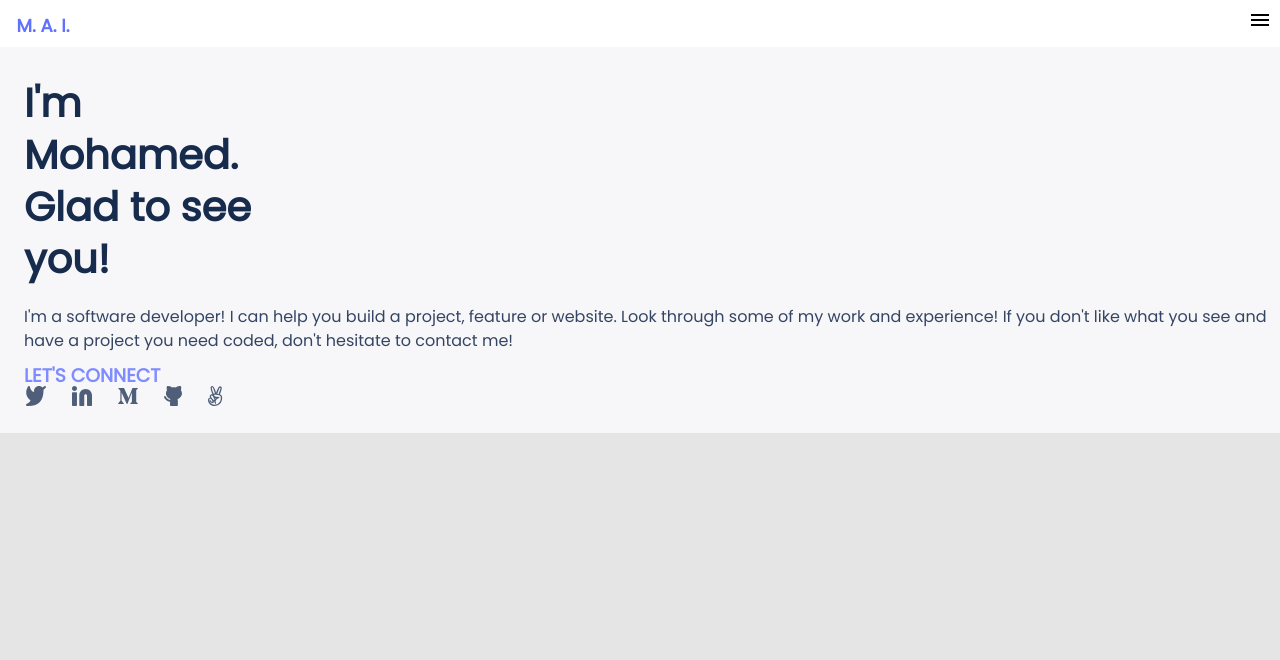
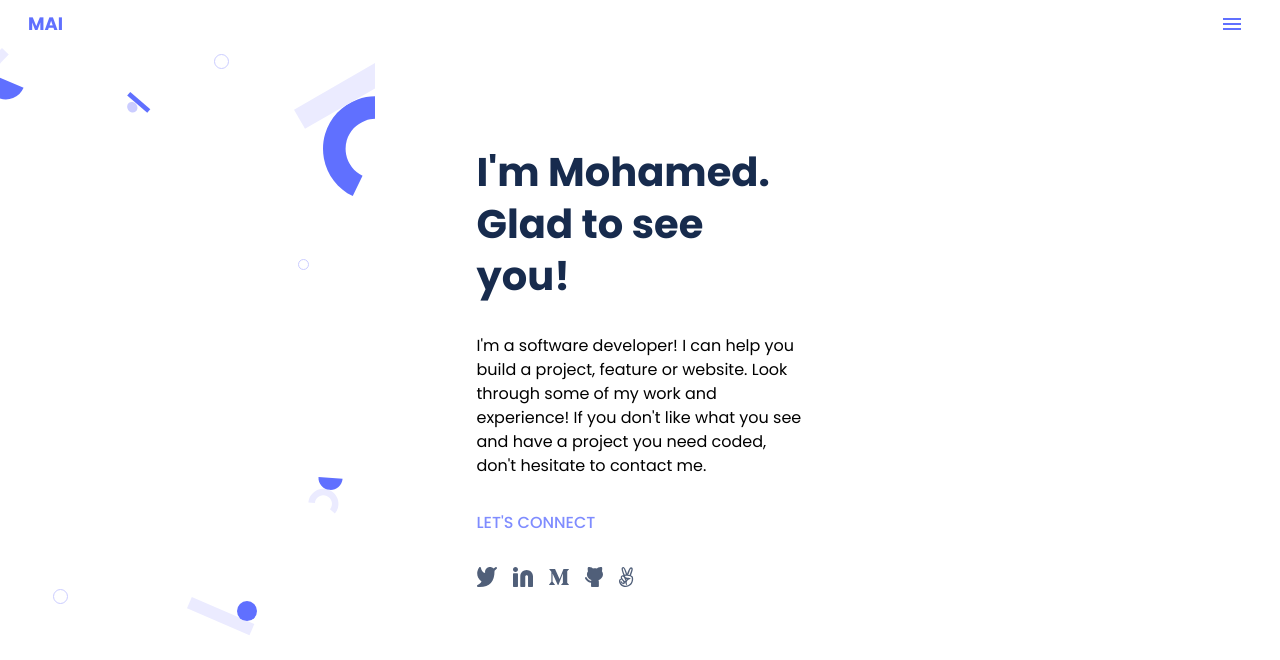
Before and after one commit to katarighe/my-portfolio, a plain HTML site: page index.html in a window 1280 px wide. Drawn offline with nearby package versions, Linux system fonts and the light colour scheme.

Commit message:
make final changes for part 1

```diff
--- a/index.html
+++ b/index.html
@@ -5,56 +5,41 @@
     <meta http-equiv="X-UA-Compatible" content="IE=edge">
     <meta name="viewport" content="width=device-width, initial-scale=1.0">
     <link rel="stylesheet" href="style.css">
-    <link rel="stylesheet" href="https://fonts.googleapis.com/css2?family=Material+Symbols+Outlined:opsz,wght,FILL,GRAD@20..48,100..700,0..1,-50..200" />
-    <link href='https://fonts.googleapis.com/css?family=Poppins' rel='stylesheet'>
-
-    <div class="mobile-img" ></div>
+    <link href="https://fonts.googleapis.com/css?family=Poppins" rel="stylesheet"/>
+    <link rel="stylesheet" href="https://fonts.googleapis.com/css2?family=Material+Symbols+Outlined:opsz,wght,FILL,GRAD@20..48,100..700,0..1,-50..200"/>
 
     <title>Mohamed Aden Ighe: My personal portfolio</title>
 </head>
 <body>
     <section id="header">
         <div class ="logo-placeholder">
-            <p class="logo">M. A. I.</p>
+            <p class="logo">MAI</p>
         </div>
-
         <div class="menu">
-            <span class="material-symbols-outlined"> Menu </span>
+            <span class="material-symbols-outlined">Menu</span>
         </div>
     </section>
-
-    <section id="headline">
-        <h1 class="title">
-            I'm Mohamed.
-        </br>
-            Glad to see you!
-        </h1>
-        <p class="description">
-        I'm a software developer! I can help you build a project,
-        feature or website. Look through some of my work and experience!
-        If you don't like what you see and have a project you
-        need coded, don't hesitate to contact me!
-        </p>
-    </section>
-
-    <h3 class="connect-us">Let's Connect</h3>
-    <ul class="icons_ul ul flex">
-        <li class="icons_li">
-            <a href="" .class="social-media"><img src="images/twitter.svg" alt="Twitter icon"/></a>
-        </li>
-        <li class="icons_li">
-            <a href="" .class="social-media"><img src="images/linkedin.svg" alt="LinkedIn icon"/></a>
-        </li>
-        <li class="icons_li">
-            <a href="" .class="social-media"><img src="images/m.svg" alt="M icon"/></a>
-        </li>
-        <li class="icons_li">
-            <a href="" .class="social-media"><img src="images/github.svg" alt="Github icon"/></a>
-        </li>
-        <li class="icons_li">
-            <a href="" .class="social-media"><img src="images/hand.svg" alt="Hand icon"/></a>
-        </li>
-    </ul>
-
-</body>
+    <section id="headline1">
+        <div class="headline">
+        <div>
+            <br> <br>
+        <h1>I'm Mohamed. Glad to see you!</h1>
+    </div>
+    <div>
+      <p>I'm a software developer! I can help you build a project,
+      feature or website. Look through some of my work and
+      experience! If you don't like what you see and have a project
+      you need coded, don't hesitate to contact me.</p>
+    </div>
+    <div class="connect">Let's Connect</div>
+    <div class="social-icons">
+      <img src="./images/twitter.svg" alt="Twitter" />
+      <img src="./images/linkedin.svg" alt="LinkedIn" />
+      <img src="./images/m.svg" alt="Madam" />
+      <img src="./images/github.svg" alt="Github" />
+      <img src="./images/hand.svg" alt="Hand" />
+       </div>
+    </div>
+  </section>
+ </body>
 </html>
--- a/style.css
+++ b/style.css
@@ -1,151 +1,104 @@
+@import url("https://fonts.googleapis.com/css2?family=Poppins:wght@400;500;600;700&display=swap");
+
 * {
   margin: 0;
   padding: 0;
-font-family: "Poppins", sans-serif;
-box-sizing: border-box;
+  font-family: 'Poppins';
 }
 
-.flex {
-display: flex;
- }
-
-.ul {
-list-style: none;
-margin: 0;
-padding: 0;
-}
-
-.logo {
-width: 80px;
-height: 20px;
-font-family: 'Poppins';
-font-style: normal;
-font-weight: 800;
-font-size: 18px;
-line-height: 20px;
-display: flex;
-align-items: center;
-text-align: center;
-color: #6070FF;
-flex: none;
-order: 0;
-text-decoration: none;
-flex-grow: 0;
-}
-
-.menu {
-max-width: 40px;
-padding-left: 65%;
-padding-top: 4%;
-}
-
-html {
-background: #e5e5e5;
-}
-
-#background {
-position: absolute;
-width: 100%;
-height: 100%;
-left: 0px;
-top: 0px;
-background: #FFFFFF;
+:root {
+  --primaryColor: #6070ff;
+  --headingtextColor: #172B4D;
+  --bodyTextColor: #344563;
+  --backgroundColor: #F7F7F9;
 }
 
 body {
-overflow-x: hidden;
   background-color: #f7f7f9;
-height: 100%;
+  height: 100vh;
 }
+
+h1 {
+  font-weight: 900;
+  font-size: 40px;
+  line-height: 52px;
+  color: var(--headingtextColor);
+}
+
+p {
+  font-family: 'Poppins';
+  font-style: normal;
+  font-weight: 400;
+  font-size: 16px;
+  line-height: 24px;
+}
+
+@media screen and (min-width: 340px){
 
 #header {
   display: flex;
   flex-direction: row;
   justify-content: space-between;
+  align-items: center;
   background-color: white;
+  padding: 4px;
 }
 
 .logo-placeholder {
   padding: 10px 12px;
+  margin-left: 12px;
 }
 
 .logo {
-font-family: "Poppins", sans-serif;
+  color: var(--primaryColor);
   font-style: normal;
-max-height: 5%;
-width: 90px;
-padding-top: 2vh;
-padding-left: 5%;
-margin-bottom: 0;
-display: flex;
-align-items: center;
-text-align: center;
-color: #6070FF;
-justify-content: space-between;
-flex: none;
-order: 0;
-flex-grow: 0;
+  font-weight: 700;
+  font-size: 18px;
+  line-height: 20px;
 }
 
 .menu {
   padding: 8px;
+  width: 24px;
+  height: 24px;
+  margin-right: 24px;
 }
 
-.title {
-font-family: "Poppins", sans-serif;
-font-style: normal;
-font-weight: 700;
-font-size: 40px;
-text-align: left;
-line-height: 52px;
-display: flex;
-color: #172B4D;
-flex: none;
-order: 0;
-flex-grow: 0;
-width: 10ch;
-padding-left: 24px;
-padding-top: 30px;
-margin-bottom: 20px;
+.material-symbols-outlined {
+  color: var(--primaryColor);
 }
 
-.description {
-font-family: 'Poppins';
-font-style: normal;
-font-size: 16px;
-line-height: 24px;
-margin-left: 0;
-margin-right: 24px;
-margin-top: 0;
-padding-left: 24px;
-color: #344563;
-margin: 0.8rem 0;
+#headline1 {
+  padding-top: 2rem;
+  height: calc(100vh - 48px);
+  background-color: white;
+  display: flex;
+  flex-direction: column;
+  align-items: center;
+  background-image: url(./images/background-image.svg);
+  background-repeat: no-repeat;
+  background-size: auto;
+  border-radius: 0 0 0 5rem;
 }
 
-.connect-us {
-padding-left: 24px;
-font-weight: 700;
-line-height: 20px;
+.headline {
+  width: 327px;
+  height: 150px;
+  display: flex;
+  flex-direction: column;
+  align-items: flex-start;
+  gap: 2rem;
+  padding: 1rem;
+}
+
+.connect {
+  font-weight: 500;
   text-transform: uppercase;
-text-decoration: none;
   color: #7f8cff;
 }
 
-.icons_ul ul flex{
+.social-icons {
   display: flex;
-align-items: center;
-padding-left: 8.5%;
+  gap: 1rem;
 }
-
-.social-media {
-display: flex;
-margin: 1.3rem 0 1rem;
-align-items: center;
-width: 11rem;
 }
-
-.icons_li {
-display: flex;
-margin-left: 26px;
-margin-bottom: 20px;
-}
```
Also changed, not shown: images/background-image.svg (added), images/shapes.svg (deleted). Lines whose indentation alone changed are shown as unchanged.
